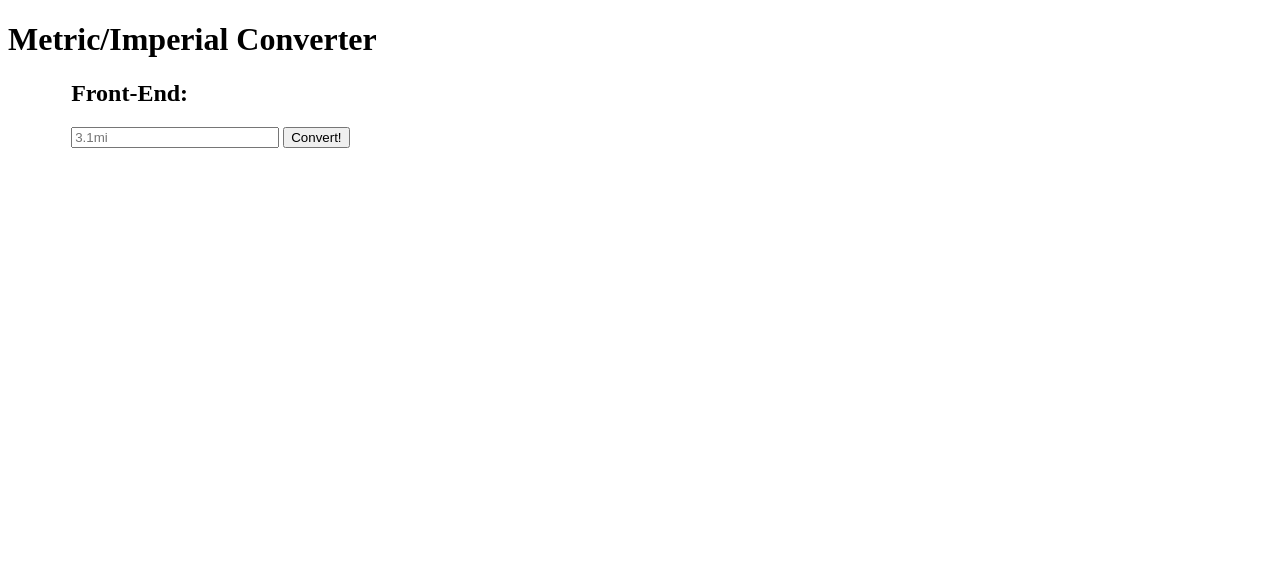
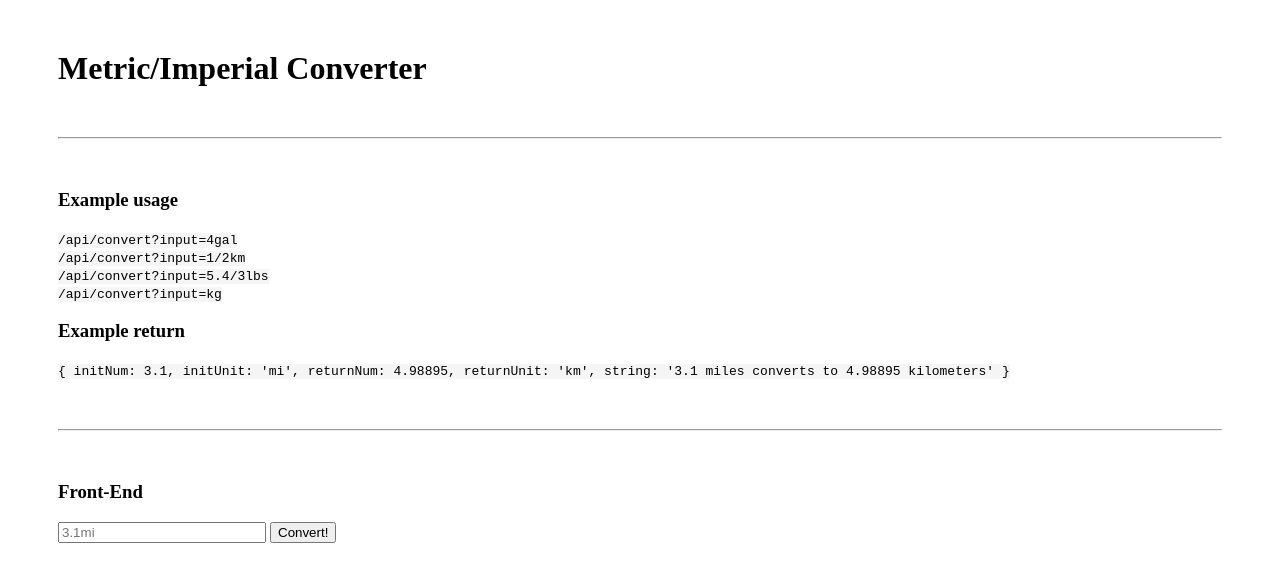
Before and after one commit to freeCodeCamp/boilerplate-project-metricimpconverter, a website: page views/index.html in a window 1280 px wide. Drawn offline with nearby package versions, Linux system fonts and the light colour scheme; files that its build step writes are made by us from their sources.

Commit message:
Re-add the example text, clean up formatting

```diff
--- a/public/style.css
+++ b/public/style.css
@@ -1,3 +1,7 @@
 code {
     background-color: whitesmoke;
 }
+
+section, header {
+    margin: 50px;
+}
--- a/views/index.html
+++ b/views/index.html
@@ -2,7 +2,7 @@
 <html>
   <head>
     <title>Metric/Imperial Converter</title>
-    <meta name="description" content="A cool thing made with HyperDev">
+    <meta name="description" content="An example of the Free Code Camp Metric/Imperial Converter Project">
     <link id="favicon" rel="icon" href="https://hyperdev.com/favicon-app.ico" type="image/x-icon">
     <meta charset="utf-8">
     <meta http-equiv="X-UA-Compatible" content="IE=edge">
@@ -11,12 +11,22 @@
   </head>
   <body>
     <header>
-      <h1>
-        Metric/Imperial Converter
-      </h1>
+      <h1>Metric/Imperial Converter</h1>
     </header>
-    <div id='testui' style='margin-left: 5%'>
-      <h2 style="text-align: left">Front-End:</h2>
+    <hr style='margin: 50px'>
+    <section>
+      <h3>Example usage</h3>
+      <code>/api/convert?input=4gal</code><br>
+      <code>/api/convert?input=1/2km</code><br>
+      <code>/api/convert?input=5.4/3lbs</code><br>
+      <code>/api/convert?input=kg</code><br>
+      <h3>Example return</h3>
+      <code>{ initNum: 3.1, initUnit: 'mi', returnNum: 4.98895, returnUnit: 'km', string: '3.1 miles converts to 4.98895 kilometers' }</code>
+    </section>
+    <hr style='margin: 50px'>
+    <section>
+      <div id='testui' >
+        <h3 style="text-align: left">Front-End</h3>
         <form id="convertForm" class="border">
           <input type="text" id="convertField" name="input" placeholder="3.1mi" style="width: 200px">
           <input id="convert" type="submit" value='Convert!'>
@@ -24,6 +34,7 @@
         <p id='result'></p>
         <code id='jsonResult'></code>
       </div>
+    </section>
     <!-- Your web-app is https, so your scripts need to be too -->
     <script src="https://code.jquery.com/jquery-2.2.1.min.js"
             integrity="sha256-gvQgAFzTH6trSrAWoH1iPo9Xc96QxSZ3feW6kem+O00="
```
Lines whose indentation alone changed are shown as unchanged.
